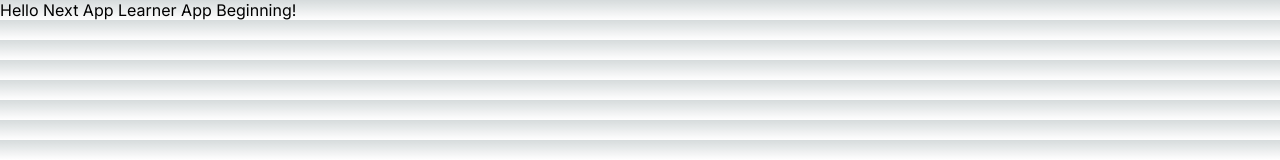
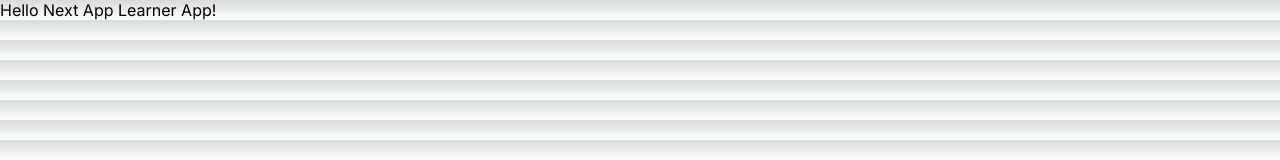
Before and after one commit to raza-1234/Issue_Tracker, a Next.js app: page / in a window 1280 px wide. Shown: the top 160 px of the page. Built offline with nearby package versions, Linux system fonts and the light colour scheme.

Commit message:
change text

```diff
--- a/src/app/page.tsx
+++ b/src/app/page.tsx
@@ -3,6 +3,6 @@ import styles from "./page.module.css";
 
 export default function Home() {
   return (
-    <p>Hello Next App Learner App Beginning!</p>
+    <p>Hello Next App Learner App!</p>
   );
 }
```
